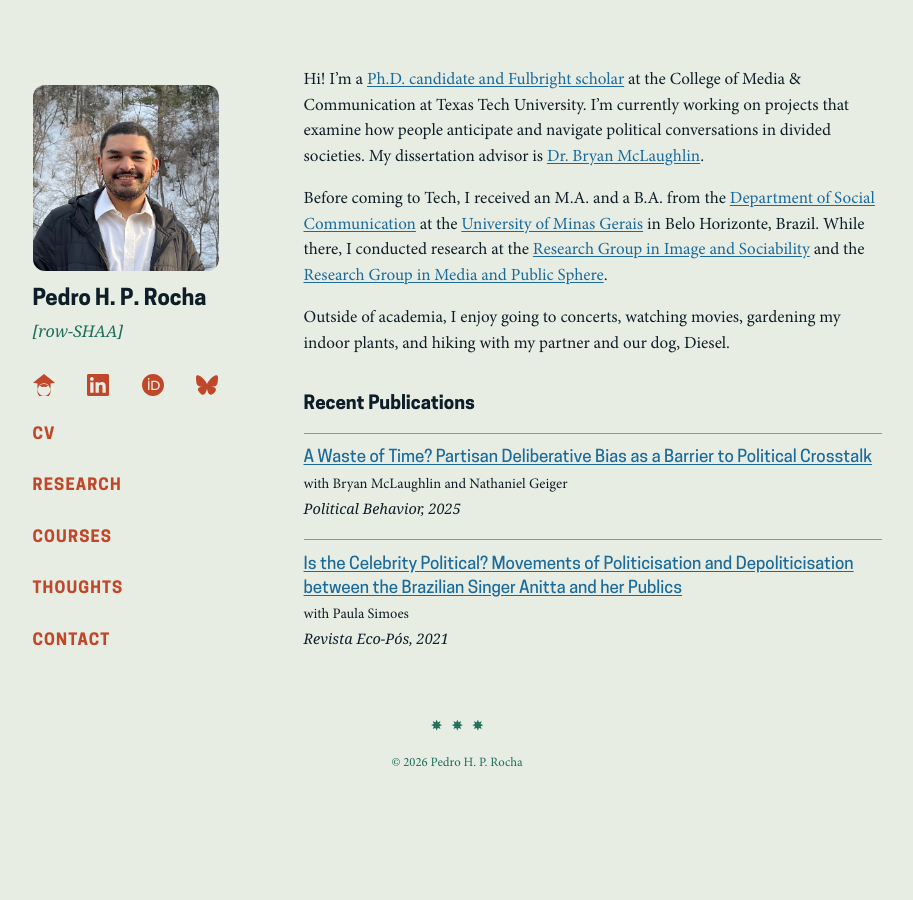
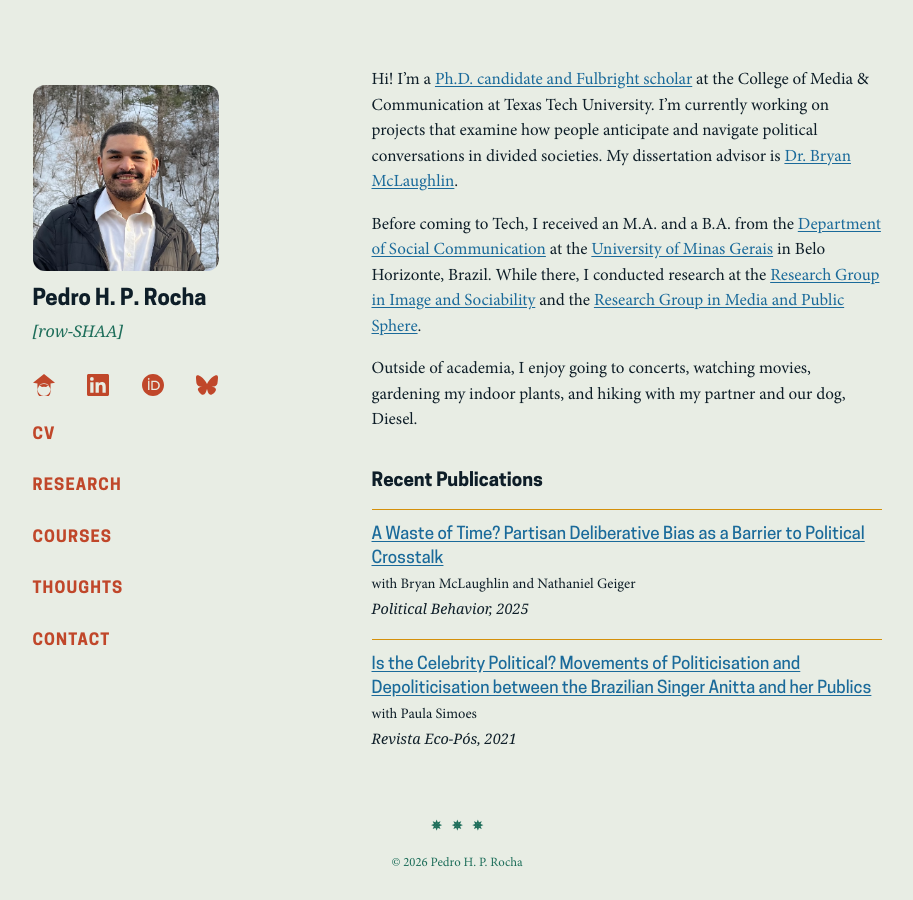
Before and after one commit to pedrohprocha/pedrohprocha.github.io, a Jekyll site: the page built from index.md, in a window 1280 px wide. Shown: the whole page, without its empty margins (183-1096 px from the left). Built offline with Jekyll 4.4.1, drawn with Linux system fonts in a browser that asks for light colours; some web fonts are replaced.

Commit message:
consistent gap

```diff
--- a/assets/css/main.css
+++ b/assets/css/main.css
@@ -115,7 +115,7 @@ h3 {
     max-width: 960px;
     margin: 0 auto;
     padding: 3rem 1.5rem 1.5rem;
-    gap: 3rem;
+    gap: 4rem;
     align-items: flex-start;
 }
 
@@ -275,6 +275,7 @@ h3 {
     margin: 0 auto;
     padding: 2rem 1.5rem;
     align-items: flex-start;
+    gap: 4rem;
 }
 
 .sidebar {
```
